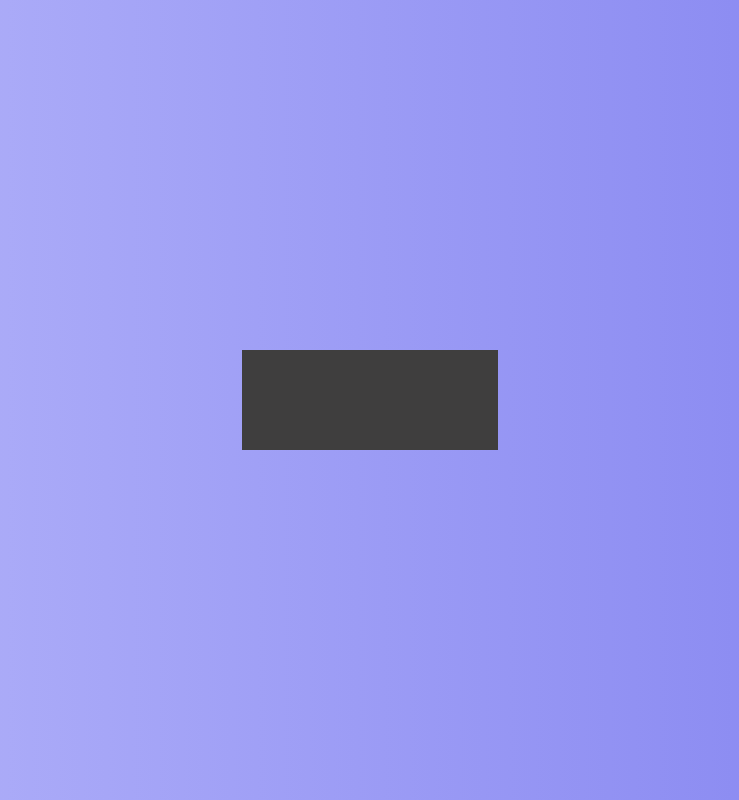
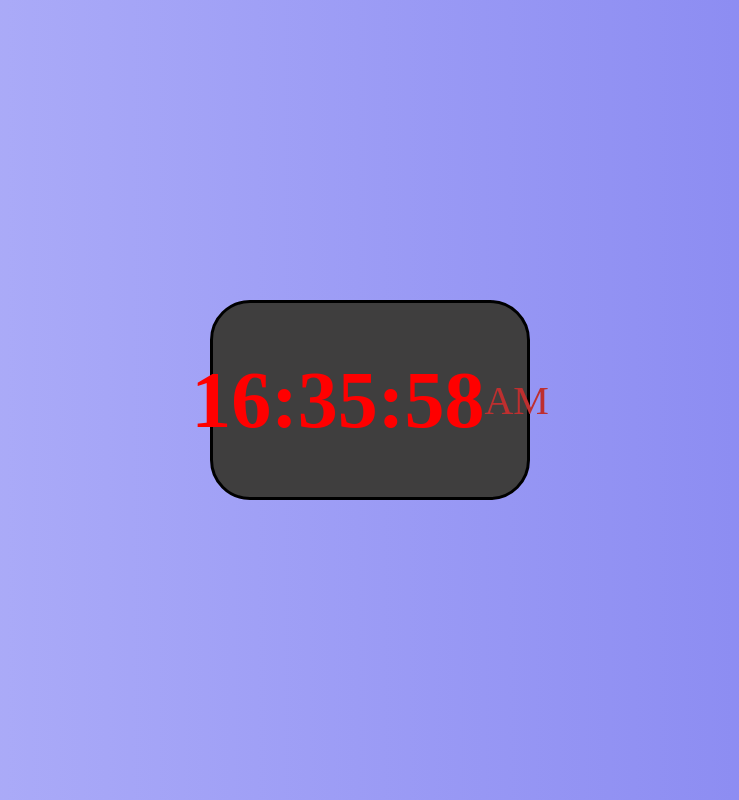
Before and after one commit to saiful-shaakil/digital-clock, a plain HTML site: page index.html in a window 1280 px wide. Shown: the whole page, without its empty margins (270-1009 px from the left). Drawn offline with Linux system fonts and the light colour scheme.

Commit message:
fourth commit

```diff
--- a/script.js
+++ b/script.js
@@ -3,4 +3,12 @@ function digitalClock() {
     let hours = time.getHours();
     let minutes = time.getMinutes();
     let seconds = time.getSeconds();
+    let timeFormat = 'AM';
+
+    let finalTime = `${hours}:${minutes}:${seconds}`
+
+    document.getElementById('time').innerText = finalTime;
+    document.getElementById('ampm').innerText = timeFormat;
+    setInterval(digitalClock, 1000);
 }
+digitalClock();
--- a/style.css
+++ b/style.css
@@ -15,14 +15,19 @@ body{
 }
 .clock-section{
     background-color: rgb(63, 62, 62);
-    height: 100px;
-    width: 20%;
+    height: 200px;
+    width: 25%;
+    border: 3px solid black;
+    border-radius: 40px;
+    display: flex;
+    align-items: center;
+    justify-content: center;
 }
 .show-time{
     color: red;
-    font-size: 20px;
+    font-size: 80px;
 }
-.ampm{
-    color: blue;
-    font-size: 15px;
+#ampm{
+    color: rgb(190, 47, 47);
+    font-size: 40px;
 }
```
